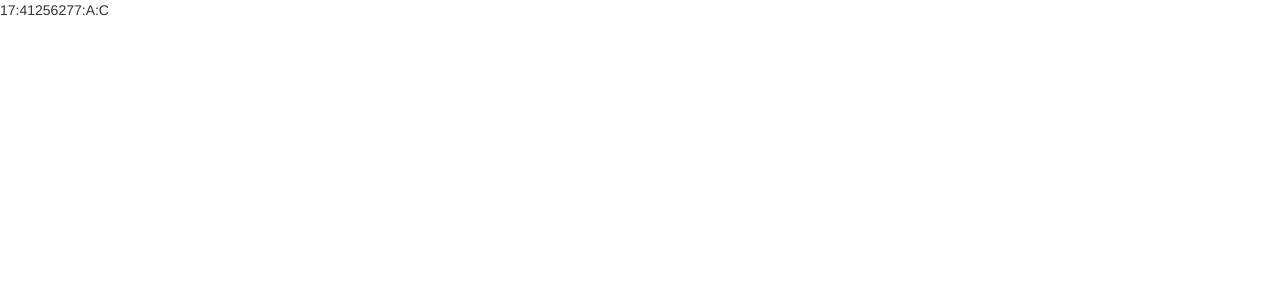
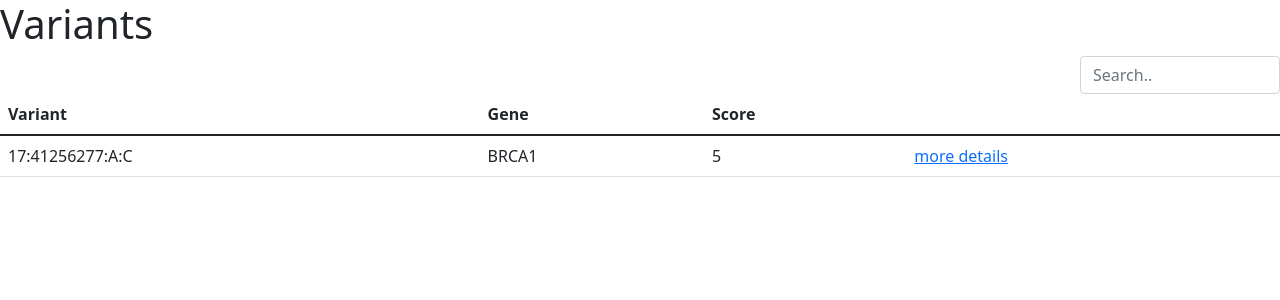
Before and after one commit to RachelDuffin/var_db, a Django app: page /variants/ in a window 1280 px wide. Before the commit the part shown is almost empty. Shown: the top 300 px of the page. Run offline with Django 4.2, Linux system fonts and the light colour scheme; data comes from the database, SQL or seed files in the repository; some libraries are stand-ins or nearby versions.

Commit message:
add style to variant list

```diff
--- a/vdb/templates/vdb/base_generic.html
+++ b/vdb/templates/vdb/base_generic.html
@@ -3,8 +3,10 @@
 <head>
   {% block title %}<title>Variant DB</title>{% endblock %}
   <!-- Bootstrap CSS -->
-		<link rel="stylesheet" href="//maxcdn.bootstrapcdn.com/bootstrap/3.2.0/css/bootstrap.min.css">
-		<link rel="stylesheet" href="//maxcdn.bootstrapcdn.com/bootstrap/3.2.0/css/bootstrap-theme.min.css">
+    <link rel="stylesheet" href="https://cdn.jsdelivr.net/npm/bootstrap@5.1.3/dist/css/bootstrap.min.css" integrity="sha384-1BmE4kWBq78iYhFldvKuhfTAU6auU8tT94WrHftjDbrCEXSU1oBoqyl2QvZ6jIW3" crossorigin="anonymous">
+    <script src="https://ajax.googleapis.com/ajax/libs/jquery/3.5.1/jquery.min.js"></script>
+    <script src="https://maxcdn.bootstrapcdn.com/bootstrap/3.4.1/js/bootstrap.min.js"></script>
+
 </head>
 <body>
   {% block sidebar %}<!-- insert default navigation text for every page -->{% endblock %}
--- a/vdb/templates/vdb/variant_list.html
+++ b/vdb/templates/vdb/variant_list.html
@@ -1,7 +1,37 @@
 {%  extends 'vdb/base_generic.html' %}
 
 {%  block content %}
-    {% for variant in variants %}
-    {{variant}}
-    {% endfor %}
+<h1>Variants</h1>
+<div>
+<div style="width: 200px; float: right;" >
+		<input class="form-control" id="myInput" type="text" placeholder="Search..">
+</div>
+<table class="table">
+    <thead><tr>
+        <th scope="col">Variant</th>
+        <th scope="col">Gene</th>
+        <th scope="col">Score</th>
+        <th scope="col"></th>
+    </tr></thead>
+    <tbody id="myTable">
+    <tr>        {% for variant in variants %}
+        <td>{{variant}}</td>
+        <td>{{variant.gene}}</td>
+        <td>{{variant.score}}</td>
+        <td><a href="">more details</a></td>
+    {% endfor %}</tr>
+    </tbody>
+
+</table></div>
+
+<script>
+$(document).ready(function(){
+  $("#myInput").on("keyup", function() {
+    var value = $(this).val().toLowerCase();
+    $("#myTable tr").filter(function() {
+      $(this).toggle($(this).text().toLowerCase().indexOf(value) > -1)
+    });
+  });
+});
+</script>
 {% endblock %}
```
